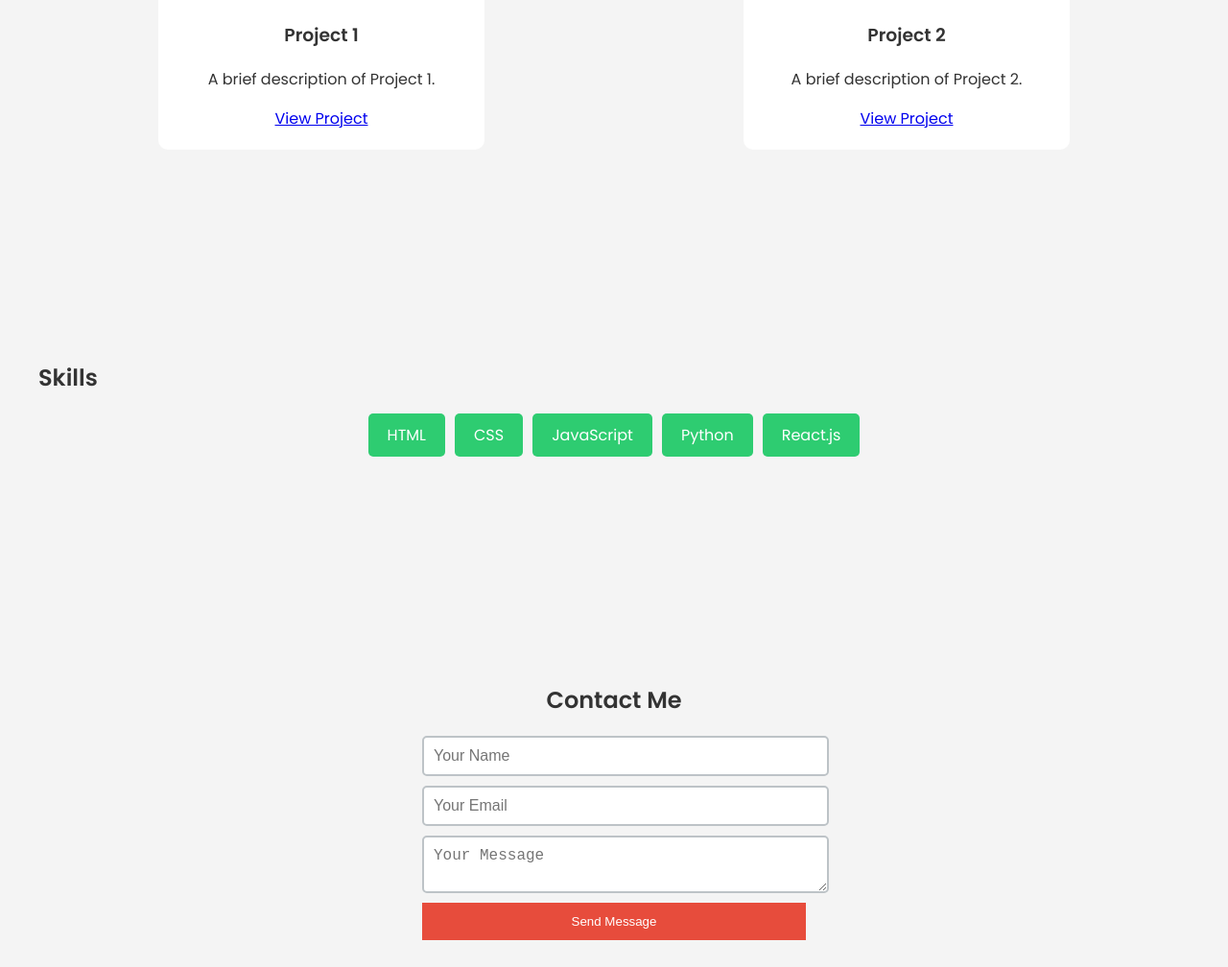
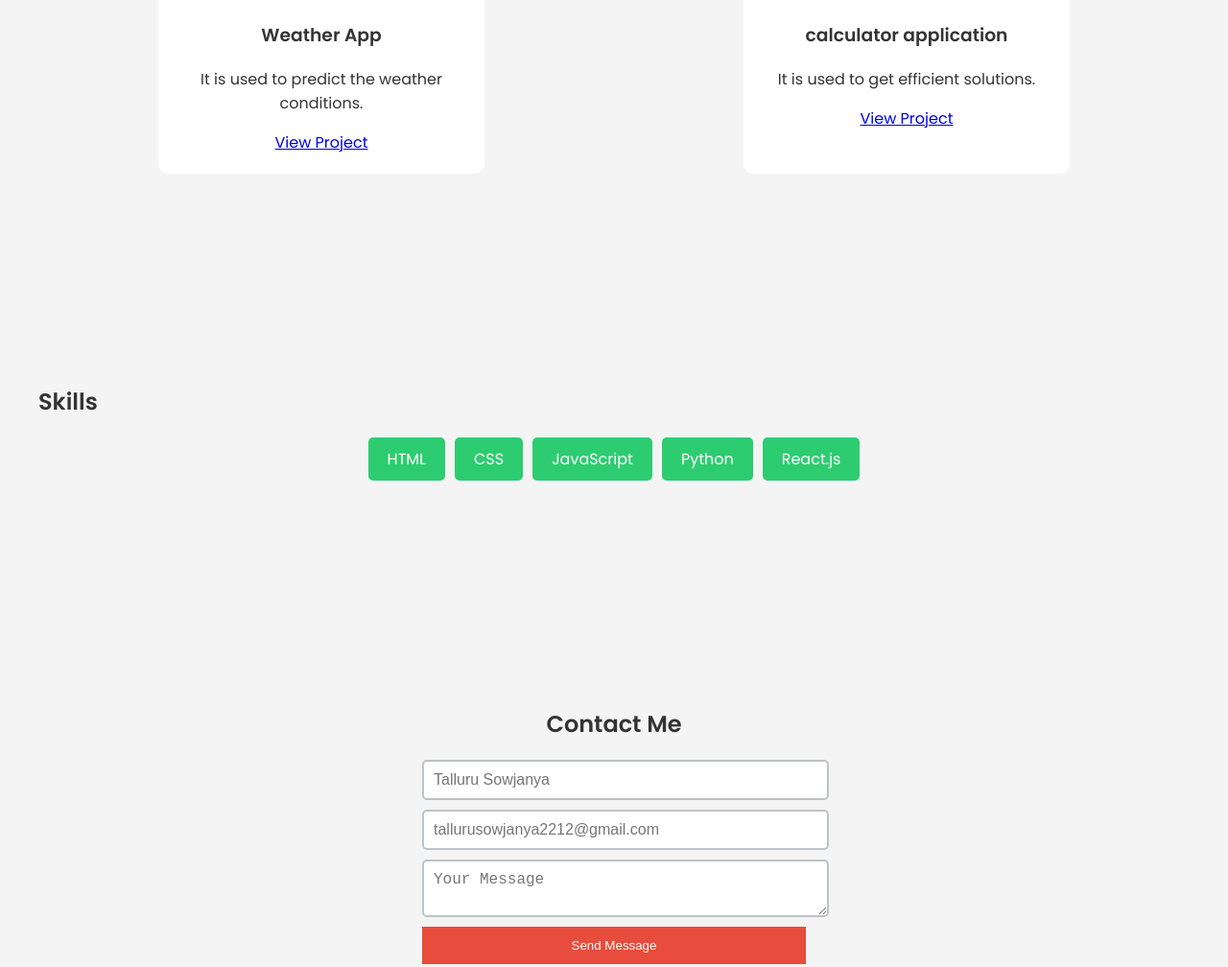
Before and after one commit to TalluruSowjanya/portfolio, a plain HTML site: page index.html in a window 1280 px wide. Shown: the part 1720-2728 px from the top of the page at 96% size. Drawn offline with Linux system fonts and the light colour scheme.

Commit message:
Update index.html

```diff
--- a/index.html
+++ b/index.html
@@ -52,14 +52,14 @@
             <div class="project-gallery">
                 <div class="project-card">
                     <img src="https://via.placeholder.com/300" alt="Project 1 image">
-                    <h3>Project 1</h3>
-                    <p>A brief description of Project 1.</p>
+                    <h3>Weather App</h3>
+                    <p>It is used to predict the weather conditions.</p>
                     <a href="#" class="project-link">View Project</a>
                 </div>
                 <div class="project-card">
                     <img src="https://via.placeholder.com/300" alt="Project 2 image">
-                    <h3>Project 2</h3>
-                    <p>A brief description of Project 2.</p>
+                    <h3>calculator application</h3>
+                    <p>It is used to get efficient solutions.</p>
                     <a href="#" class="project-link">View Project</a>
                 </div>
             </div>
@@ -81,8 +81,8 @@
         <section id="contact" class="contact-section container">
             <h2>Contact Me</h2>
             <form id="contact-form">
-                <input type="text" placeholder="Your Name" required>
-                <input type="email" placeholder="Your Email" required>
+                <input type="text" placeholder="Talluru Sowjanya" required>
+                <input type="email" placeholder="tallurusowjanya2212@gmail.com" required>
                 <textarea placeholder="Your Message" required></textarea>
                 <button type="submit">Send Message</button>
             </form>
```
